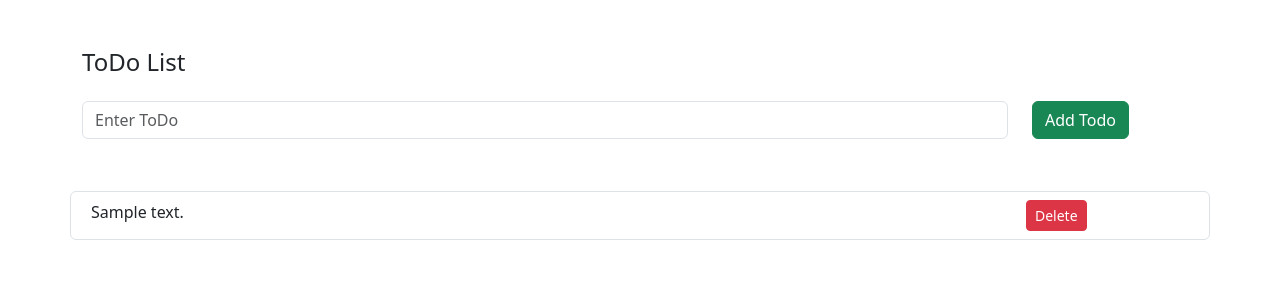
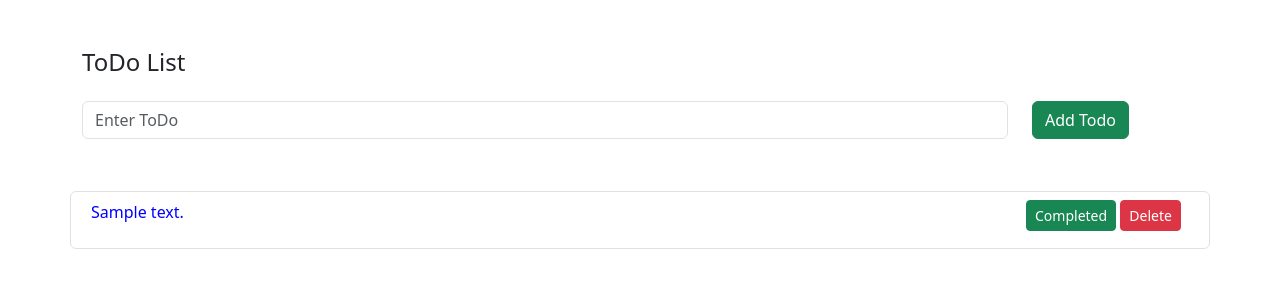
Before and after one commit to mohamadanasfattoum/HtmxDjangoToDo, a Django app: page / in a window 1280 px wide. Shown: the top 300 px of the page. Run offline with Django 5.2, Linux system fonts and the light colour scheme; tables that the repository leaves empty hold one stand-in row (values such as "Sample post"); some libraries are stand-ins or nearby versions.

Commit message:
add done button to mark

```diff
--- a/notes/templates/main.html
+++ b/notes/templates/main.html
@@ -5,6 +5,13 @@
     <meta name="viewport" content="width=device-width, initial-scale=1">
     <title>Bootstrap demo</title>
     <link href="https://cdn.jsdelivr.net/npm/bootstrap@5.3.3/dist/css/bootstrap.min.css" rel="stylesheet" integrity="sha384-QWTKZyjpPEjISv5WaRU9OFeRpok6YctnYmDr5pNlyT2bRjXh0JMhjY6hW+ALEwIH" crossorigin="anonymous">
+
+    <style>
+      .done{
+        color: blue;
+      }
+    </style>
+
   </head>
   <body>
 
--- a/notes/templates/todo_list.html
+++ b/notes/templates/todo_list.html
@@ -5,9 +5,10 @@
         {% for todo in todos %}
             <li class=" my-1 border rounded p-2 row">
                 <div class="col-lg-10">
-                    {{todo.note}}
+                    <p class=" {% if todo.done %} done {% endif %}">{{todo.note}}</p>
                 </div>
                 <div class="col-lg-2">
+                    <button class="btn btn-success btn-sm" hx-get="{% url 'todo_done' todo.id %}" hx-target='#todoList'>Completed</button>
                     <button class="btn btn-danger btn-sm" hx-get="{% url 'todo_delete' todo.id %}" hx-target='#todoList'>Delete</button>
                 </div>
             </li>
--- a/notes/views.py
+++ b/notes/views.py
@@ -21,3 +21,12 @@ def delete_todo(request,pk):
 
     todos = Todo.objects.all()
     return render(request,'todo_list.html',{'todos':todos})
+
+
+def mark_todo(request,pk):
+    todo = Todo.objects.get(id=pk)
+    todo.done = True
+    todo.save()
+
+    todos = Todo.objects.all()
+    return render(request,'todo_list.html',{'todos':todos})
--- a/project/urls.py
+++ b/project/urls.py
@@ -16,11 +16,13 @@ Including another URLconf
 """
 from django.contrib import admin
 from django.urls import path
-from notes.views import todo_list, create_todo,delete_todo
+from notes.views import todo_list, create_todo,delete_todo, mark_todo
 
 urlpatterns = [
     path('admin/', admin.site.urls),
     path('' , todo_list),
     path('create' , create_todo),
     path('<int:pk>/delete' , delete_todo, name='todo_delete'),
+    path('<int:pk>/done' , mark_todo, name='todo_done'),
+
 ]
```
